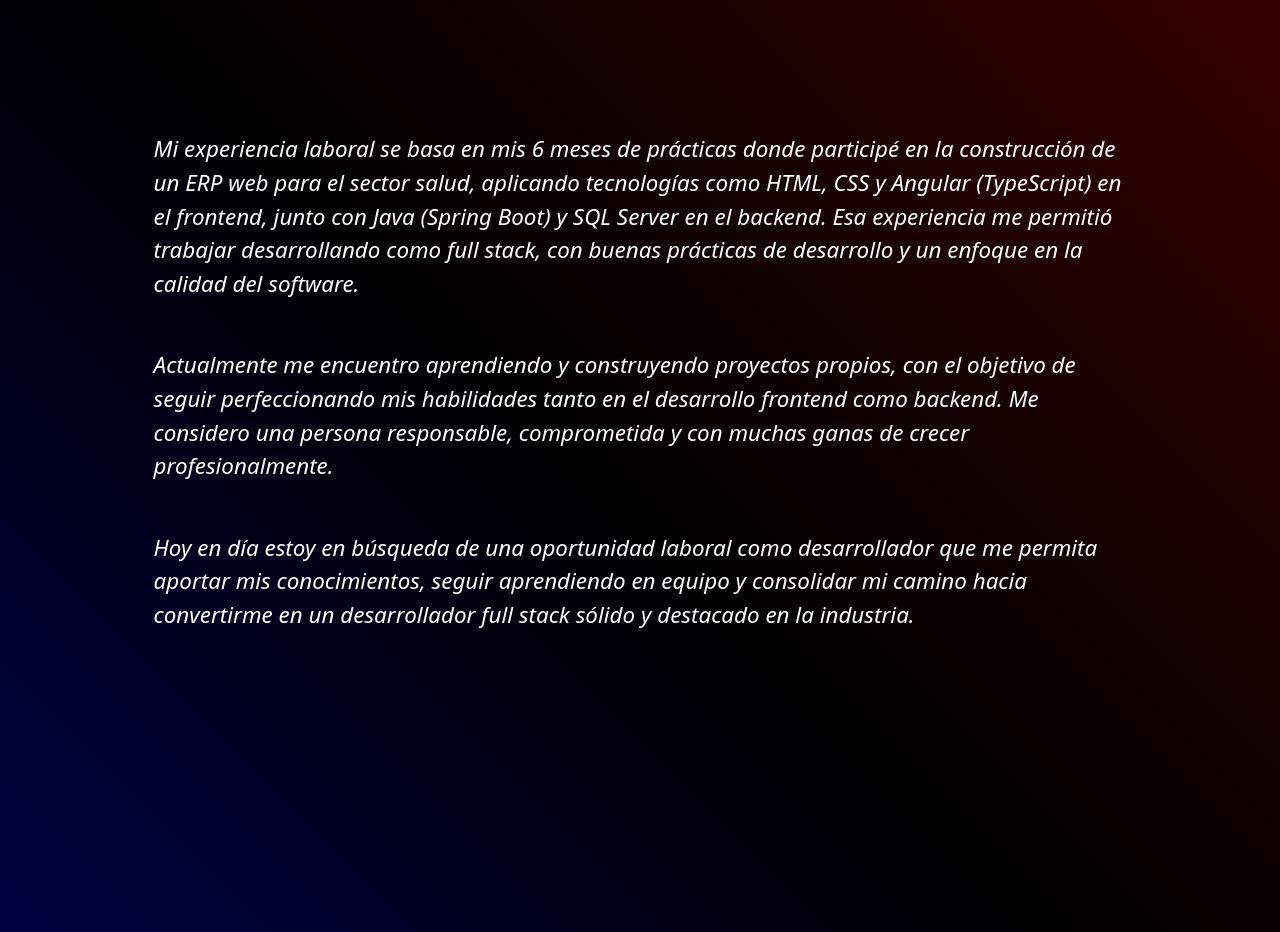
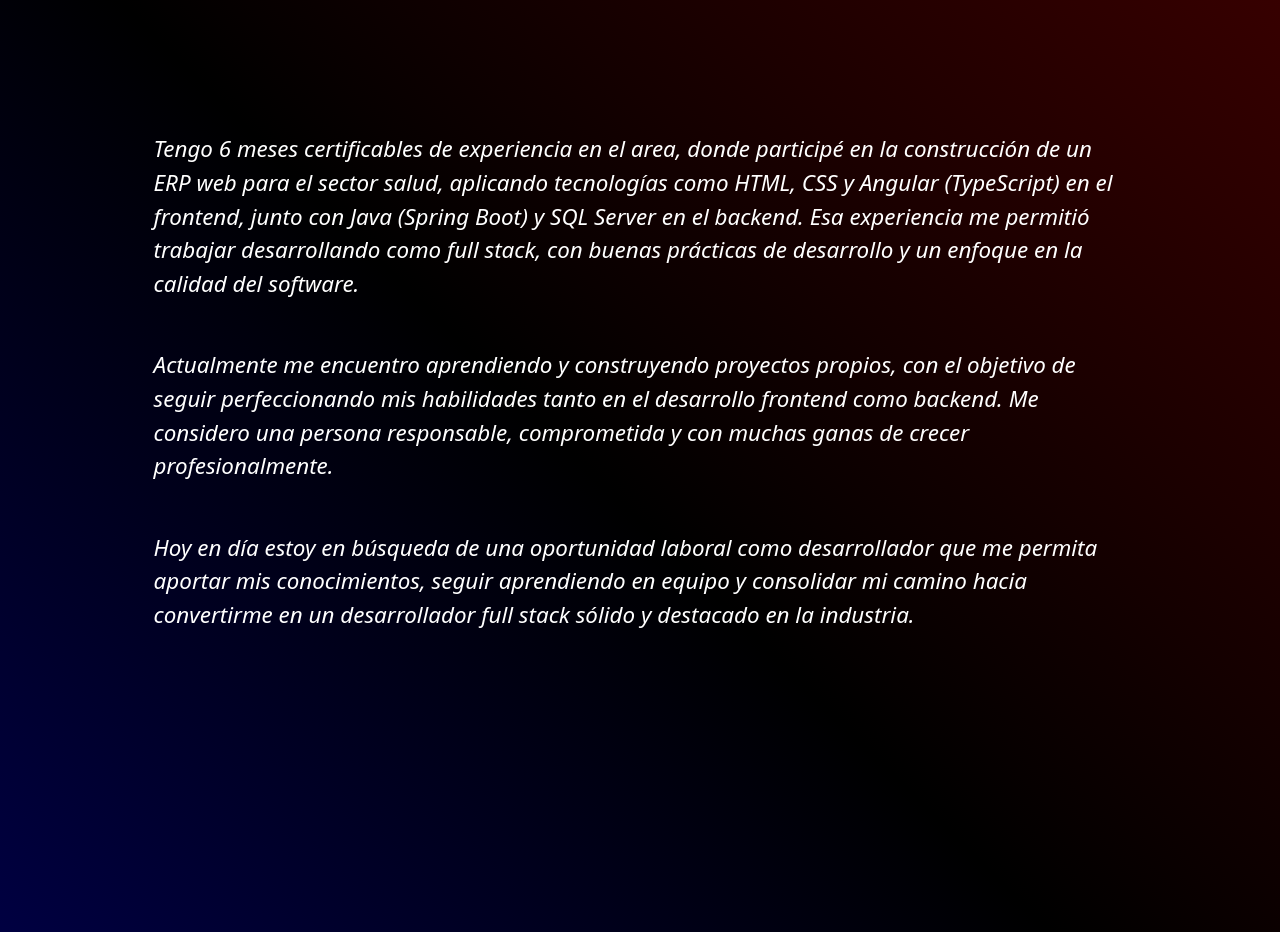
Before and after one commit to Juanjoxx04/My-Landing-Page, a plain HTML site: page index.html in a window 1280 px wide. Shown: the part 1520-2452 px from the top of the page. Drawn offline with Linux system fonts and the light colour scheme.

Commit message:
Se cambia texto en seccion acerca de mi

```diff
--- a/index.html
+++ b/index.html
@@ -60,7 +60,7 @@
 
             <div class="styleP2">
 
-                <p class="sections-fade-in">Mi experiencia laboral se basa en mis 6 meses de prácticas donde
+                <p class="sections-fade-in">Tengo 6 meses certificables de experiencia en el area, donde
                     participé en la construcción
                     de un ERP web para el sector salud, aplicando tecnologías como HTML, CSS y Angular (TypeScript)
                     en el frontend,
```
